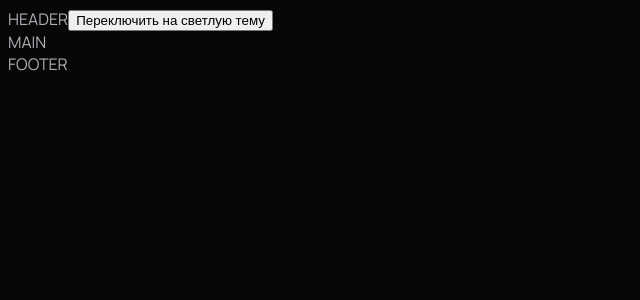
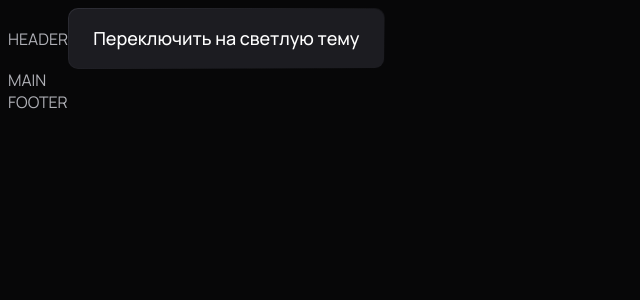
Before and after one commit to mo7um/portfolio-page, a React (Vite) app: page / in a window 1280 px wide. Shown: the top 300 px of the page, without its empty margins (0-640 px from the left). Built offline with nearby package versions, Linux system fonts and the light colour scheme.

Commit message:
feat: создан компонент Button с поддержкой вариативных стилей

```diff
--- a/src/App.css
+++ b/src/App.css
@@ -2,6 +2,9 @@
     --background-color: #070708;
 
     --button-color: #1c1c21;
+    --button-gragient-color: #2f2f37;
+    --button-text-color: #ffffff;
+
     --border-color: #1c1c21;
 
     --text-color-lighter: #cacace;
@@ -15,7 +18,10 @@
   [data-theme='light'] {
     --background-color: #fff;
 
-    --button-color: #1c1c21;
+    --button-background-color: #1c1c21;
+    --button-gragient-color: #2f2f37;
+    --button-text-color: #ffffff;
+
     --border-color: #1c1c21;
 
     --text-color-lighter: #1c1c21;
@@ -32,7 +38,9 @@
   }
 
   body {
+    font-family: Manrope;
+
     background-color: var(--background-color);
     color: var(--text-color);
-    font-family: Manrope;
+
   }
--- /dev/null
+++ b/src/components/Button/Button.module.css
@@ -0,0 +1,25 @@
+.btn {
+
+    font-family: Manrope;
+    font-size: 18px;
+    font-weight: 500;
+    line-height: 27px;
+
+    cursor: pointer;
+    color: var(--button-text-color);
+
+    border: 1px solid transparent;
+    border-radius: 10px;
+
+    background:
+    linear-gradient(var(--button-color), var(--button-color)) padding-box,
+    linear-gradient(160deg, var(--button-gragient-color), transparent) border-box;
+
+    font-size: 18px;
+    font-weight: 500;
+    line-height: 27px;
+}
+
+.btn-primary {
+    padding: 16px 24px;
+}
--- /dev/null
+++ b/src/components/Button/index.tsx
@@ -0,0 +1,29 @@
+import { ReactNode } from 'react';
+import style from './Button.module.css'
+
+interface Props extends React.ButtonHTMLAttributes<HTMLButtonElement> {
+    variant?: "secondary" | "primary" | "switch" | "social";
+    children?: ReactNode;
+    onClick?: React.MouseEventHandler<HTMLButtonElement>;
+}
+
+const Button: React.FC<Props> = ({
+    variant = 'primary',
+    children,
+    onClick,
+    ...props
+}) => {
+    const btnDefaultClasses: string = `${style.btn} ${style[`btn-${variant}`]}`;
+
+    return (
+        <button
+            className={btnDefaultClasses}
+            onClick={onClick}
+            {...props}
+        >
+            {children}
+        </button>
+    );
+};
+
+export default Button;
--- a/src/components/Main/index.tsx
+++ b/src/components/Main/index.tsx
@@ -1,5 +1,4 @@
 import style from "./Main.module.css"
-
 
 const Main = () => {
     return (
--- a/src/components/ThemeSwitcher/index.tsx
+++ b/src/components/ThemeSwitcher/index.tsx
@@ -1,5 +1,6 @@
 import { useContext } from "react";
 import { ThemeContext } from "../../context/ThemeContext";
+import Button from "../Button/index"
 
 const ThemeSwitcher = () => {
     const context = useContext(ThemeContext);
@@ -14,9 +15,9 @@ const ThemeSwitcher = () => {
     }
 
     return (
-        <button onClick={toggleTheme}>
+        <Button onClick={toggleTheme}>
             Переключить на {theme === 'dark' ? 'светлую' : 'темную'} тему
-        </button>
+        </Button>
     )
 }
 
```
Also changed, not shown: src/components/Header/index.tsx (line endings or trailing spaces).
